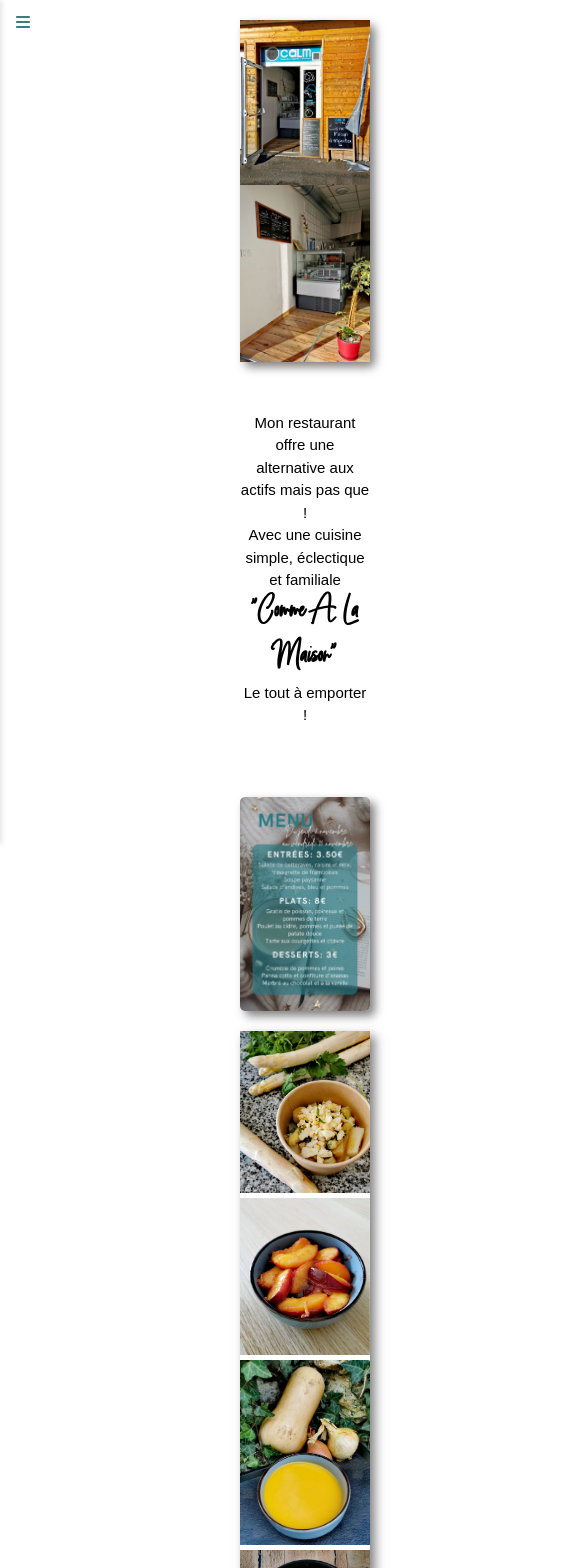
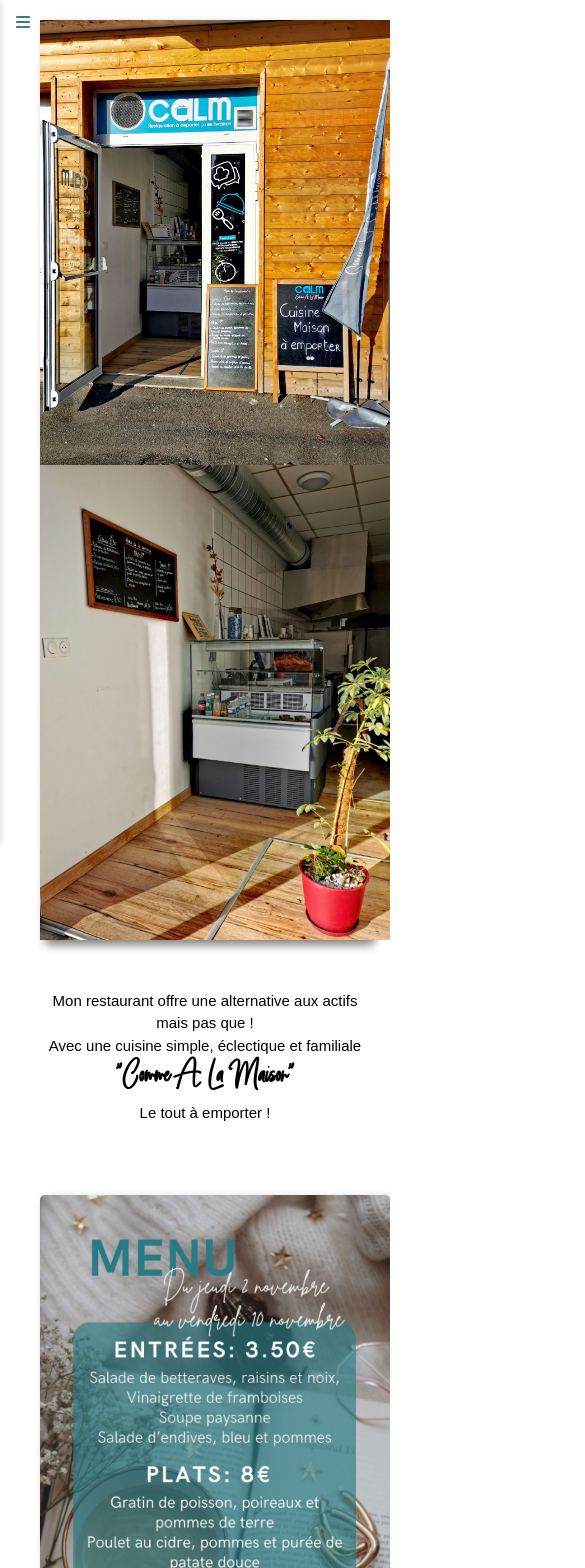
Before and after one commit to Roparhz/calm-react, a React (Vite) app: page / in a window 390 px wide. Shown: the top 1568 px of the page, 585 px wide, since content can reach past the window. Built offline with nearby package versions, Linux system fonts and the light colour scheme.

Commit message:
responsive et liens img insta

```diff
--- a/src/App.css
+++ b/src/App.css
@@ -18,3 +18,9 @@ h1{
 p{
     font-family: cursive, sans-serif;
 }
+
+@media (max-width: 768px) {
+  .content{
+    margin-left: 2rem;
+  }
+}
--- a/src/components/Contact/Contact.css
+++ b/src/components/Contact/Contact.css
@@ -6,3 +6,24 @@
     width: 120rem;
     justify-content: space-around;
 }
+
+
+@media (max-width: 1024px) {
+  .contact-section{
+    flex-direction: column;
+    width: 54.3rem;
+    font-size: 2rem;
+  }
+
+.address{
+    padding-bottom: 2rem;
+}
+}
+
+@media (max-width: 768px) {
+  .contact-section{
+    flex-direction: column;
+    width: 35rem;
+    font-size: 1.5rem;
+  }
+}
--- a/src/components/Contact/Contact.jsx
+++ b/src/components/Contact/Contact.jsx
@@ -4,7 +4,7 @@ import "./Contact.css"
 function Contact() {
   return (
     <section className="contact-section">
-      <div>
+      <div className="address">
         <h2>Coordonnées</h2>
         <p>
           <strong>Adresse :</strong> 81 Rue Nationale, 37250, Sorigny
--- a/src/components/Footer/Footer.css
+++ b/src/components/Footer/Footer.css
@@ -6,3 +6,21 @@ footer{
     padding: 20px 40px;
     background-color: #f2f3f4;
 }
+
+
+@media (max-width: 1024px) {
+  footer{
+    flex-direction: column;
+    background-color: transparent;
+    padding: 0;
+  }
+}
+
+
+@media (max-width: 768px) {
+  footer{
+    flex-direction: column;
+    background-color: transparent;
+    padding: 0;
+  }
+}
--- a/src/components/Header/Header.css
+++ b/src/components/Header/Header.css
@@ -19,4 +19,8 @@
   .header {
     grid-template-columns: 1fr;
   }
+  .header img{
+    min-width: 35rem;
+    width: 100%;
 }
+}
--- a/src/components/Img-season/ImgSeason.css
+++ b/src/components/Img-season/ImgSeason.css
@@ -49,10 +49,12 @@
   .section-img-season .season-text{
     font-size: 1em;
   }
-}
-
-@media (max-width: 768px) {
-  .section-img-season{
+  .section-img-season, .section-img-season .img-container, .section-img-season img {
+    max-width: 53rem;
+    margin-left: auto;
+    margin-right: auto;
+  }
+  .section-img-season {
     grid-template-columns: 1fr;
   }
   .section-img-season .img-container:hover .season-text{
@@ -62,3 +64,18 @@
     transform: none;
   }
 }
+
+@media (max-width: 768px) {
+  .section-img-season, .section-img-season .img-container, .section-img-season img {
+    min-width: 35rem;
+  }
+  .section-img-season {
+    grid-template-columns: 1fr;
+  }
+  .section-img-season .img-container:hover .season-text{
+    opacity: 0;
+  }
+  .section-img-season .img-container:hover img {
+    transform: none;
+  }
+}
--- a/src/components/Img-season/ImgSeason.jsx
+++ b/src/components/Img-season/ImgSeason.jsx
@@ -6,33 +6,57 @@ function ImgSeason (){
     return (
       <section className="section-img-season">
         <div className="img-container">
+          <a
+            href="https://www.instagram.com/p/CrOJxThIHHY/"
+            target="_blank"
+            rel="noopener noreferrer"
+          >
             <img src="/printemps.png" alt="Asperge mimosa" />
             <div className="season-text">
               Printemps : <br />
               Asperge mimosa
             </div>
+          </a>
         </div>
         <div className="img-container">
+          <a
+            href="https://www.instagram.com/p/CuZOPEQoF4i/"
+            target="_blank"
+            rel="noopener noreferrer"
+          >
             <img src="/ete.png" alt="Nectarine au miel" />
             <div className="season-text">
               Été : <br />
               Nectarine au miel
             </div>
+          </a>
         </div>
         <div className="img-container">
+          <a
+            href="https://www.instagram.com/p/Cy1MDaaBLLw/"
+            target="_blank"
+            rel="noopener noreferrer"
+          >
             <img src="/automne.png" alt="Soupe de butternut" />
             <div className="season-text">
               Automne : <br />
               Soupe de butternut
             </div>
+          </a>
         </div>
         <div className="img-container">
+          <a
+            href="https://www.instagram.com/p/CmHwI3GoQzC/"
+            target="_blank"
+            rel="noopener noreferrer"
+          >
             <img src="/hiver.png" alt="Poulet à l'ail et au parmesan" />
             <div className="season-text">
               Hiver : <br />
               Poulet à l'ail <br />
               et au parmesan
             </div>
+          </a>
         </div>
       </section>
     );
--- a/src/components/Menu/Menu.css
+++ b/src/components/Menu/Menu.css
@@ -12,3 +12,10 @@
     padding-top: 50px;
     text-align: center;
 }
+
+
+@media (max-width: 768px) {
+  .menu{
+    min-width: 35rem;
+  }
+}
--- a/src/components/SideNav/SideNav.css
+++ b/src/components/SideNav/SideNav.css
@@ -11,6 +11,7 @@
     display: flex;
     flex-direction: column;
     align-items: center;
+    z-index: 100;
 }
 
 .side-nav a {
```
Lines whose indentation alone changed are shown as unchanged.
